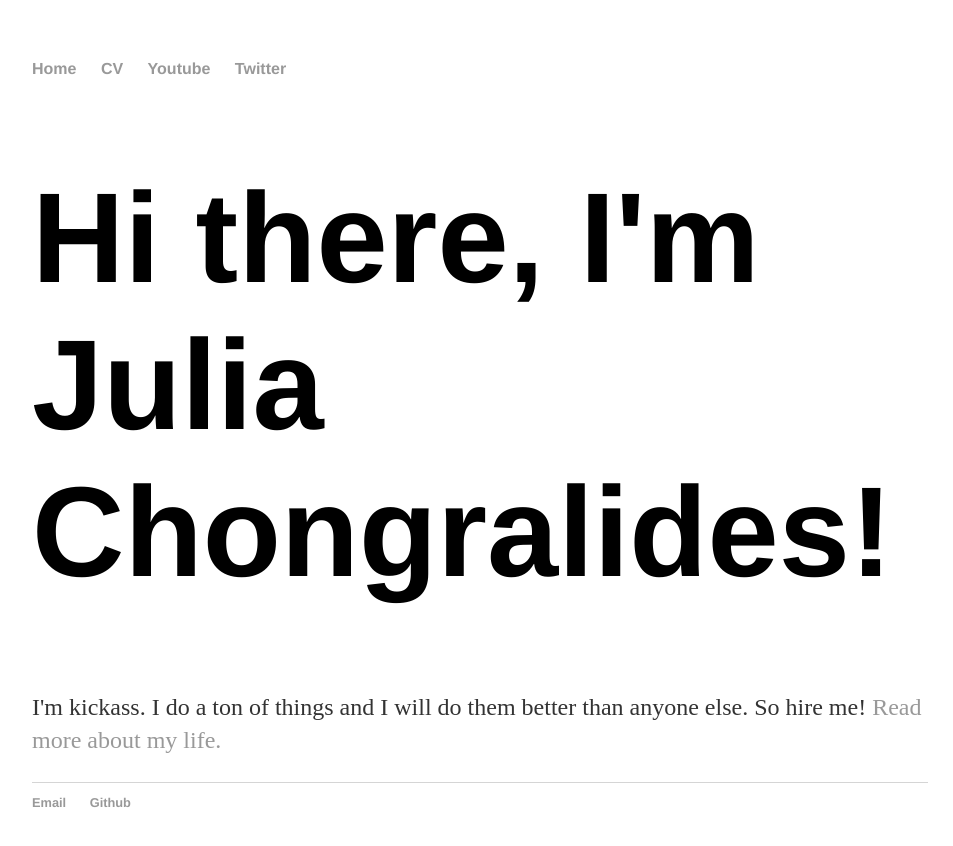
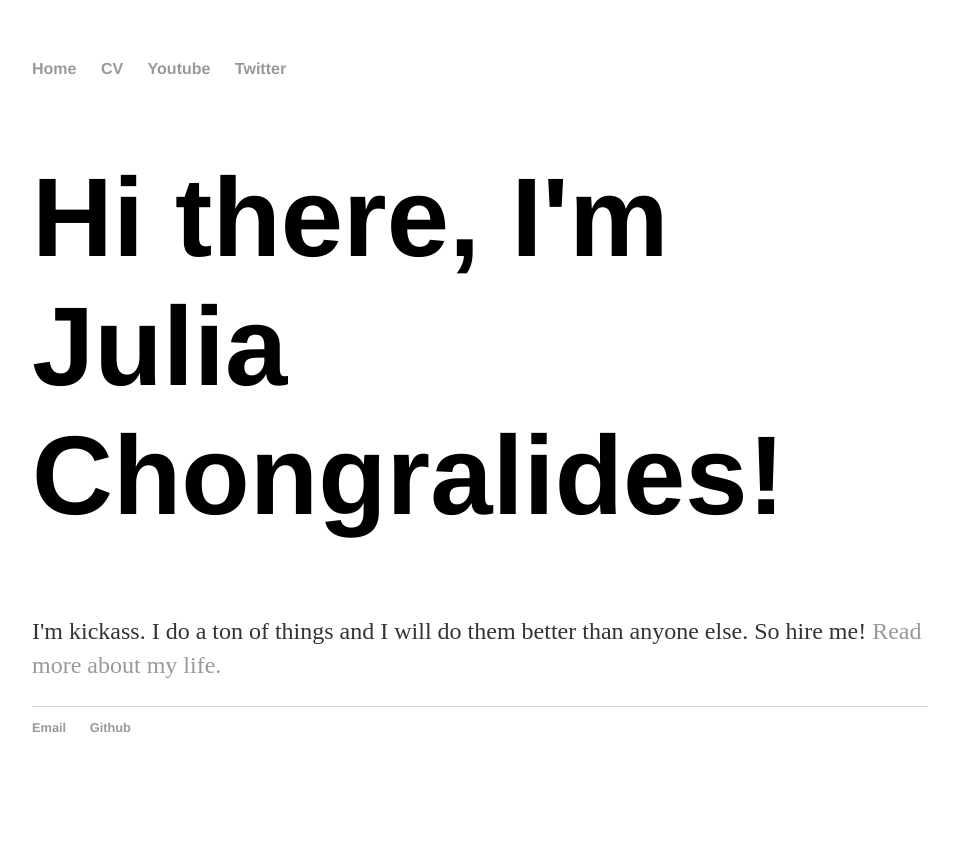
Before and after one commit to JMChongarlides/JMChongarlides.github.io, a Jekyll site: the page built from index.html, in a window 1280 px wide. Shown: the top 846 px of the page, without its empty margins (160-1113 px from the left). Built offline with Jekyll 4.4.1, drawn with Linux system fonts in a browser that asks for light colours.

Commit message:
Update main.css

```diff
--- a/css/main.css
+++ b/css/main.css
@@ -20,7 +20,7 @@ a:hover {
     text-decoration: underline;
 }
 h1 {
-    font-size: 8em;
+    font-size: 7em;
     font-family:'Helvetica', 'Arial', 'Sans-Serif';
 }
 p {
```
